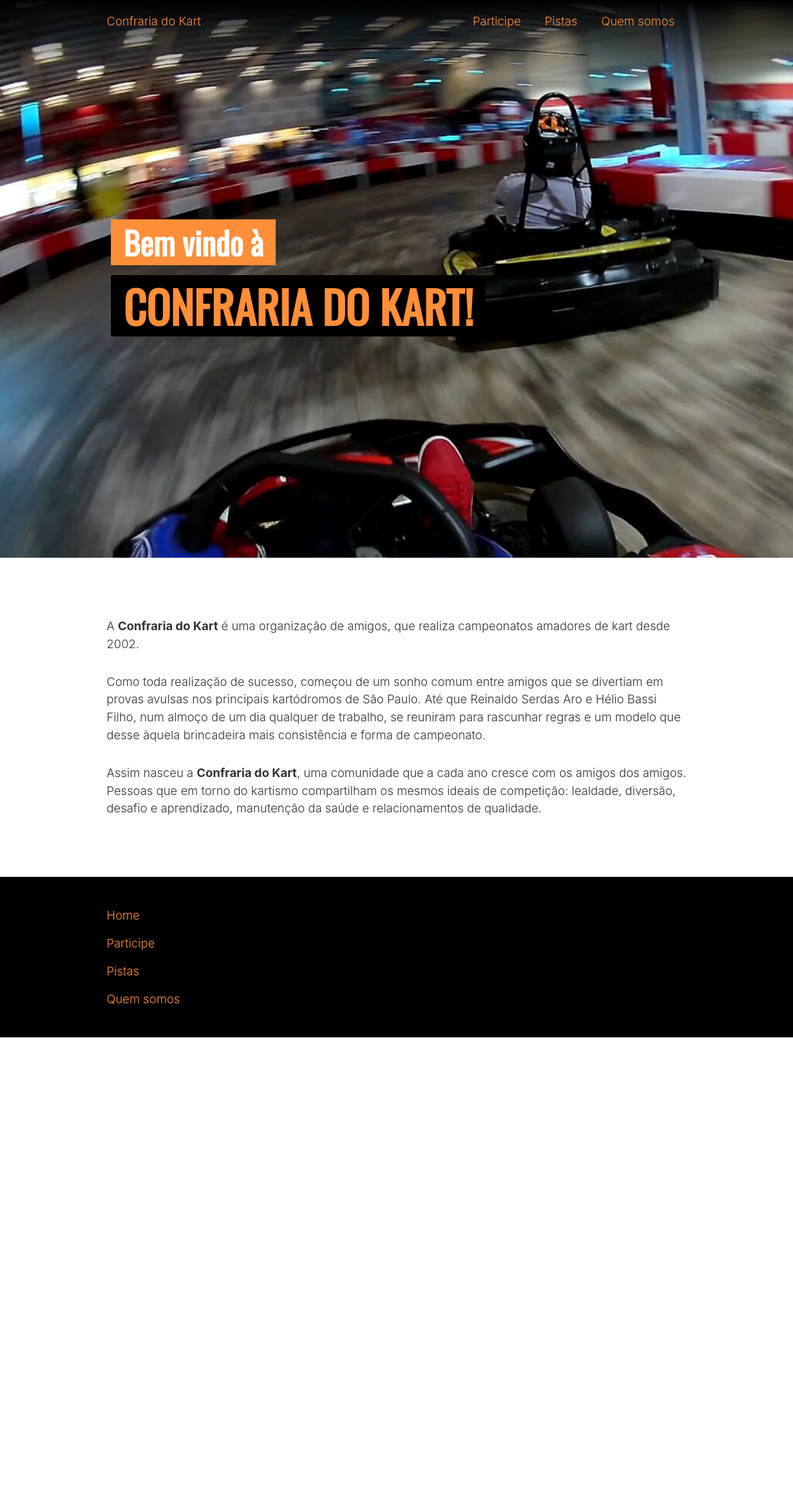
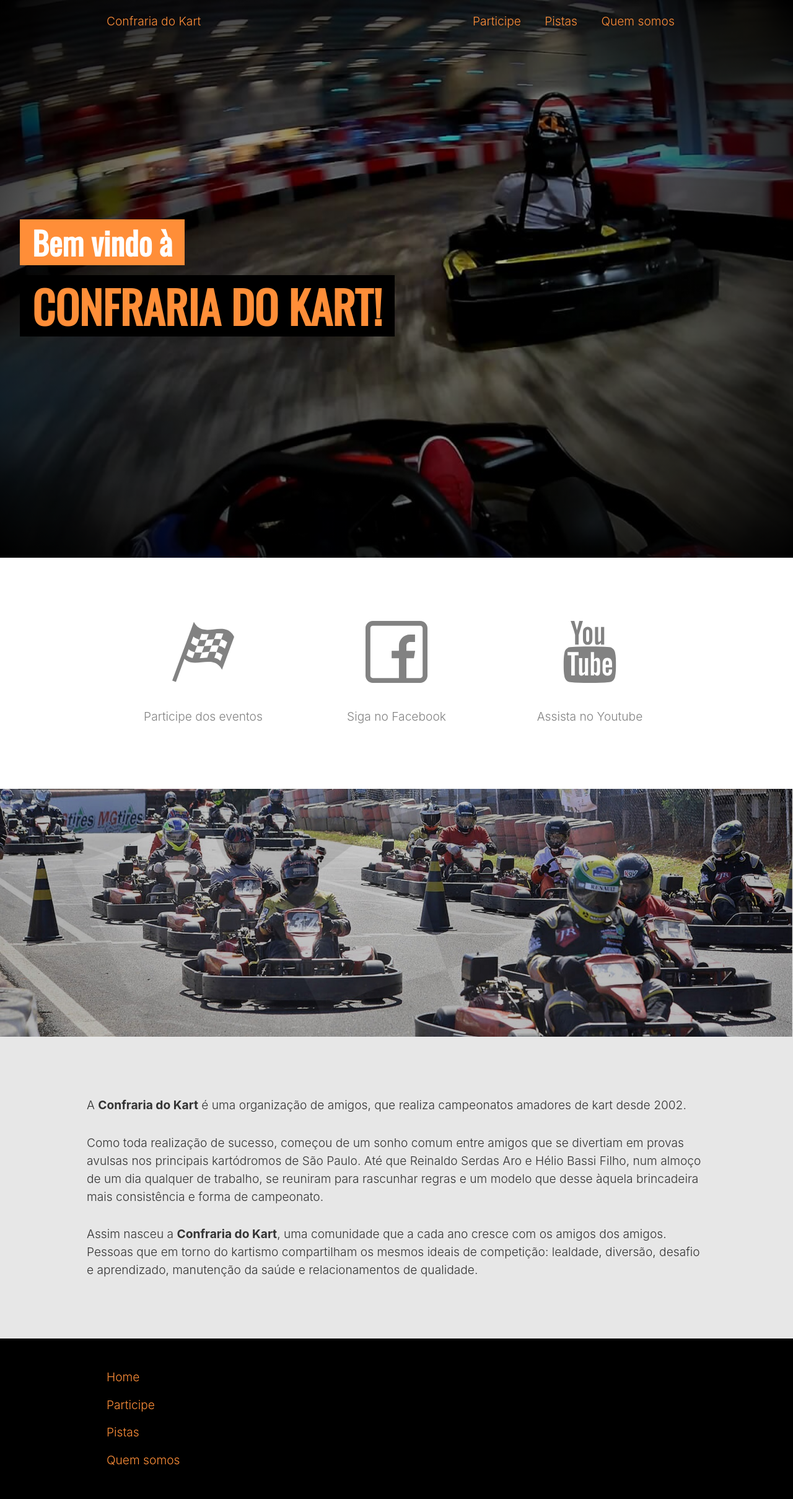
Before and after one commit to ConfrariaDoKart/confrariadokart.github.io, a Jekyll site: the page built from index.html, in a window 1280 px wide. Shown: the whole page at 62% size. Built offline with Jekyll 4.4.1, drawn with Linux system fonts in a browser that asks for light colours; before the commit the page ends 1674 px from its top, so only the background shows below that.

Commit message:
Seção de destaques da página inicial

```diff
--- a/_sass/_home.scss
+++ b/_sass/_home.scss
@@ -1,10 +1,9 @@
 .home-banner {
     @extend .hero--dark;
+    padding: 120px var(--spacing-smart);
     display: flex;
     align-items: center;
     margin-top: 0;
-    padding-top: 120px;
-    padding-bottom: 120px;
     height: 100vh;
 
     background-image: url('#{$baseurl}/img/primeira-pessoa.jpg');
@@ -18,17 +17,14 @@
         top: 0;
         left: 0;
         right: 0;
-        height: 120px;
-        background-image: linear-gradient(#000, transparent);
+        bottom: 0;
+        background-image: radial-gradient(transparent, #000);
     }
 
     &__content {
-        @extend .wrapper;
+        @extend %transition, .wrapper;
         margin-left: 0;
-
-        @include media-greater($on-laptop) {
-            margin-left: 10%;
-        }
+        z-index: 1;
     }
 
     &__heading {
@@ -64,8 +60,54 @@
     }
 }
 
+.home-features {
+    @extend .page-content;
+
+    &__content {
+        @extend .wrapper, .horizontal;
+
+        @include media-query($on-palm) {
+            flex-direction: column;
+        }
+    }
+
+    &__item {
+        @extend .flex;
+        text-align: center;
+    }
+
+    &__link {
+        @extend .vertical, .center;
+        padding: 2em;
+        color: $grey-color;
+
+        &:hover, &:focus, &:active {
+            color: #000;
+
+            svg {
+                transform: scale(1.2);
+            }
+        }
+    }
+
+    &__icon {
+        margin-bottom: var(--spacing);
+
+        svg {
+            @extend %transition;
+            width: 100px;
+            height: 100px;
+            color: inherit;
+
+            > * {
+                fill: currentColor;
+            }
+        }
+    }
+}
+
 .home-intro {
-    @extend .page-content;
+    @extend .page-content, .hero--light;
 
     &__content {
         @extend .wrapper;
--- a/index.html
+++ b/index.html
@@ -15,6 +15,37 @@ layout: default
         </p>
     </div>
 </section>
+
+<section class="home-features">
+    <div class="home-features__content">
+        <article class="home-features__item">
+            <a href="{{ site.baseurl }}/como-participar/" class="home-features__link">
+                <span class="home-features__icon">
+                    {% include svg/feat-participe.svg %}
+                </span>
+                <span class="home-features__text">Participe dos eventos</span>
+            </a>
+        </article>
+        <article class="home-features__item">
+            <a href="https://www.facebook.com/ConfrariaDoKart/" class="home-features__link" target="_blank">
+                <span class="home-features__icon">
+                    {% include svg/feat-facebook.svg %}
+                </span>
+                <span class="home-features__text">Siga no Facebook</span>
+            </a>
+        </article>
+        <article class="home-features__item">
+            <a href="https://www.youtube.com/channel/UCzjkXdAfXUfPZKCn4g99LYA" class="home-features__link" target="_blank">
+                <span class="home-features__icon">
+                    {% include svg/feat-youtube.svg %}
+                </span>
+                <span class="home-features__text">Assista no Youtube</span>
+            </a>
+        </article>
+    </div>
+</section>
+
+<img src="{{ site.baseurl }}/img/largada.jpg" width="100%" alt="Largada da corrida de kart">
 
 <section class="home-intro">
     <div class="home-intro__content">
```
Also changed, not shown: _includes/svg/feat-facebook.svg (added), _includes/svg/feat-participe.svg (added), _includes/svg/feat-youtube.svg (added).
